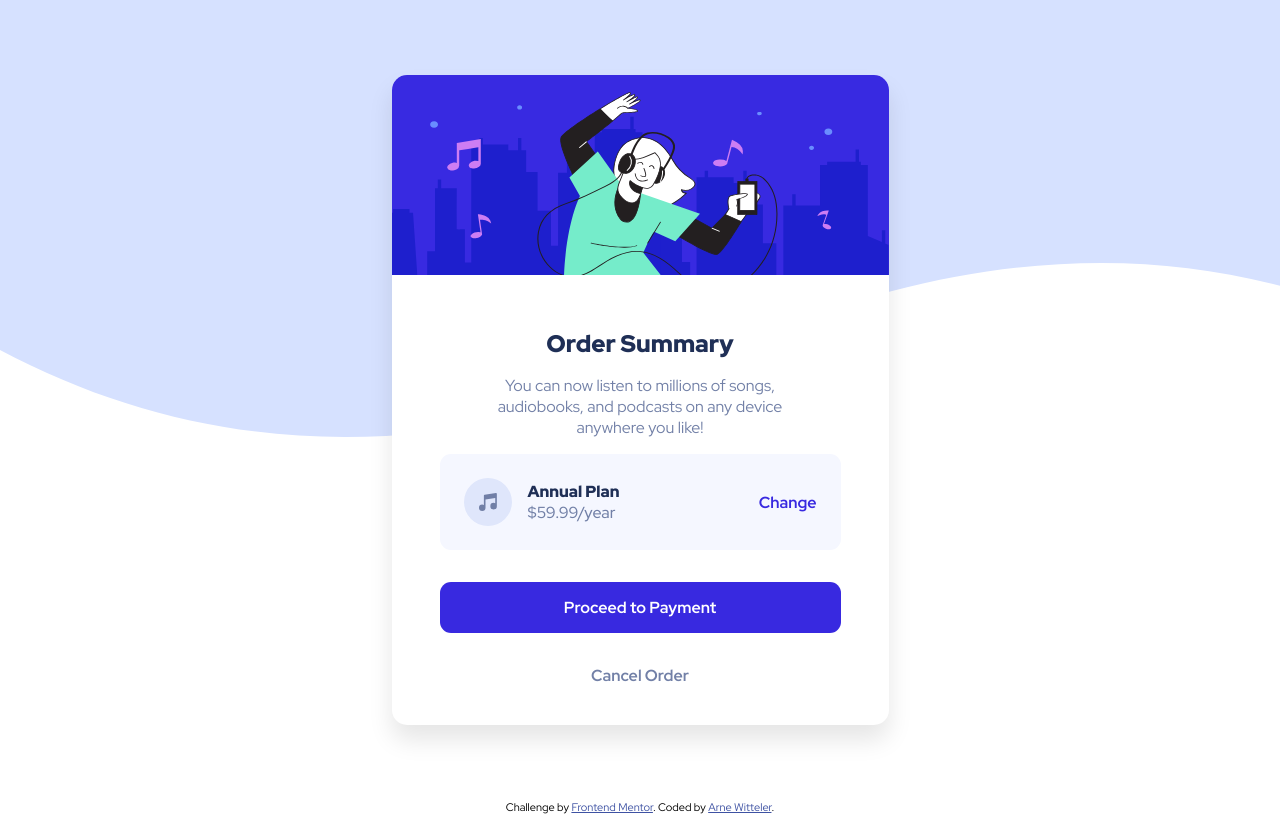
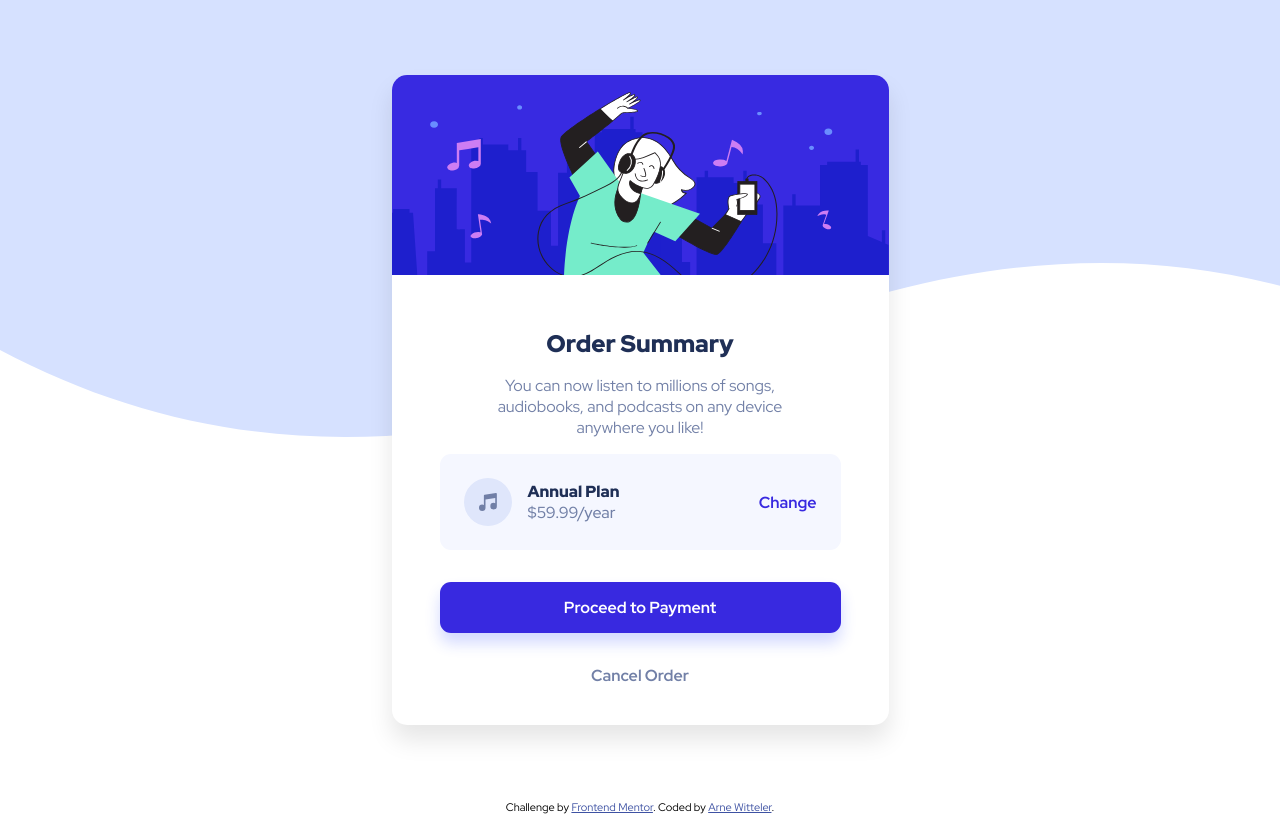
Before and after one commit to arne-witteler/order-summary-component, a plain HTML site: page index.html in a window 1280 px wide. Drawn offline with Linux system fonts and the light colour scheme.

Commit message:
fix: update solution and live site URLs in README; remove min-height from body and add box-shadow to button

```diff
--- a/styles/styles.css
+++ b/styles/styles.css
@@ -31,7 +31,6 @@ body {
   width: 497px;
   height: 650px;
   font-family: var(--font-family);
-  min-height: 80vh;
   display: flex;
   flex-direction: column;
 }
@@ -131,6 +130,7 @@ body {
   color: white;
   padding: 15px 32px;
   text-align: center;
+  box-shadow: 0 10px 15px rgba(36, 64, 255, 0.2);
 
   &:hover {
     background-color: var(--color-purple-500);
```
Also changed, not shown: 1 other file.
